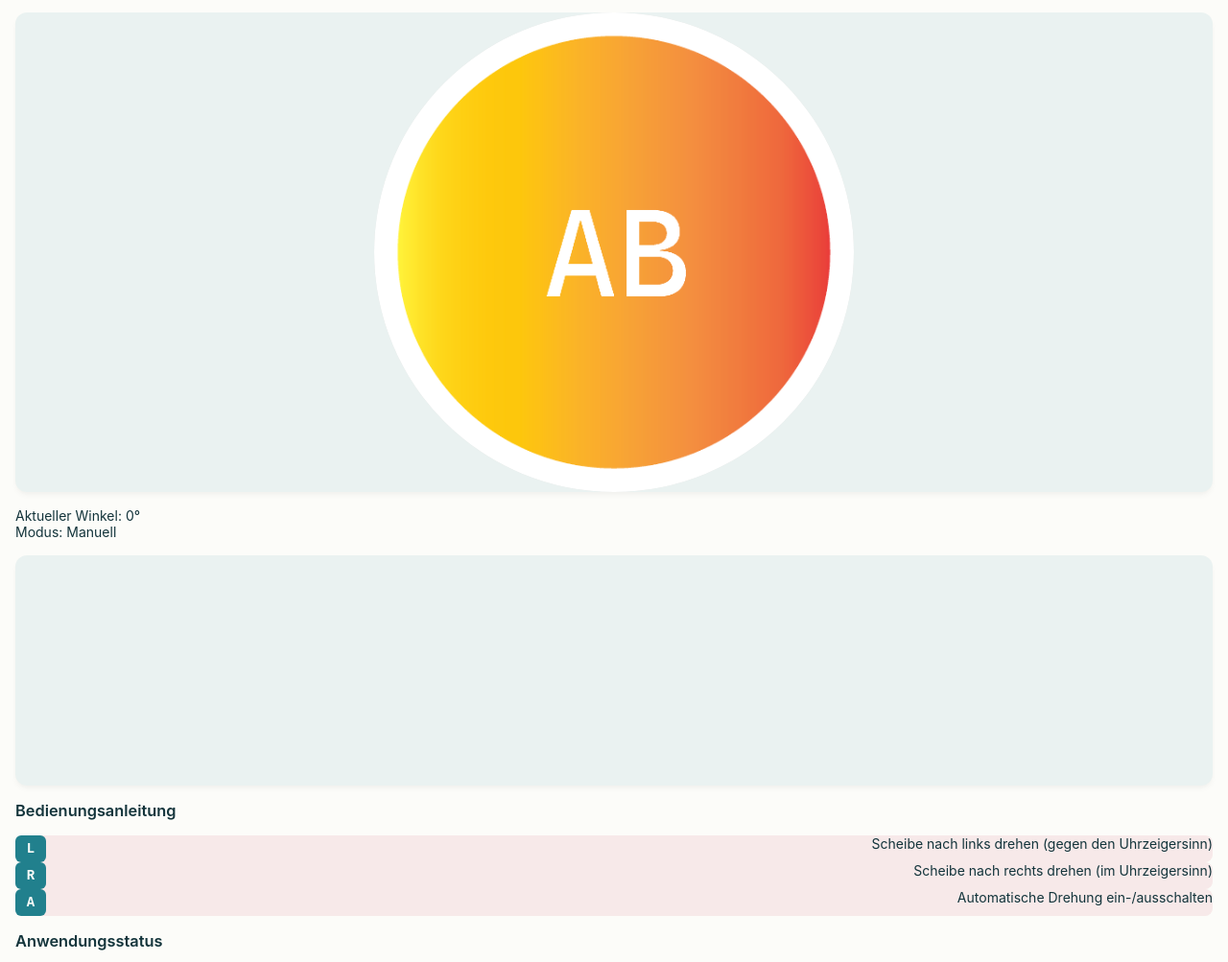
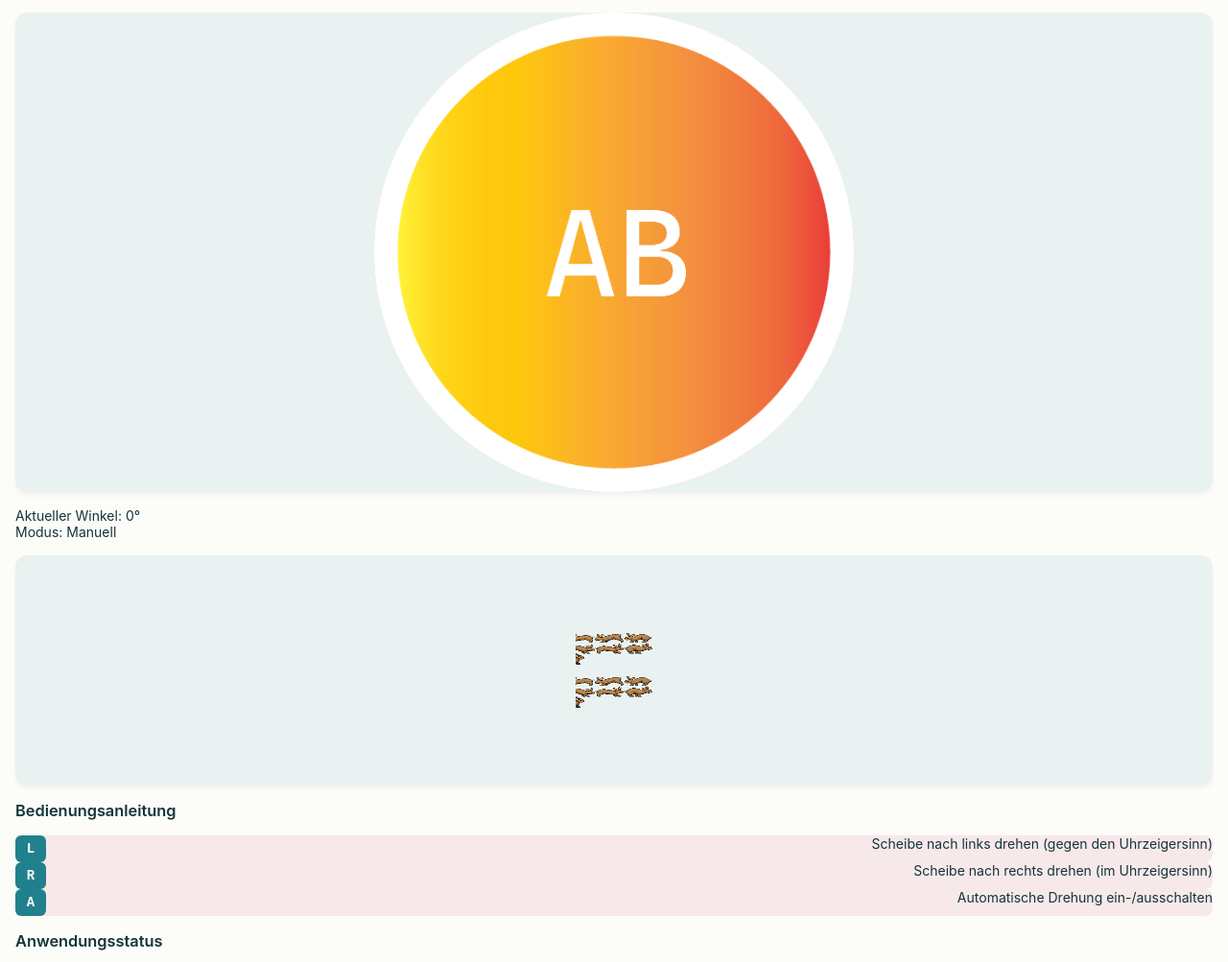
Before and after one commit to avr2025-annab/GVT, a plain HTML site: page Aufgabe1/index.html in a window 1280 px wide. Shown: the part 94-1097 px from the top of the page at 96% size. Drawn offline with Linux system fonts and the light colour scheme.

Commit message:
Update style.css

```diff
--- a/Aufgabe1/style.css
+++ b/Aufgabe1/style.css
@@ -78,7 +78,7 @@ body,
 .bunny-sprite {
   width: 80px;
   height: 80px;
-  background-image: url('bunny-hop-spritesheet.png');
+  background-image: url('img/bunny-hop-spritesheet.png');
   background-size: 120px 45px;
   /* Größe des Sprite-Sheets */
   animation: bunnyJump 2s steps(3) infinite;
```
